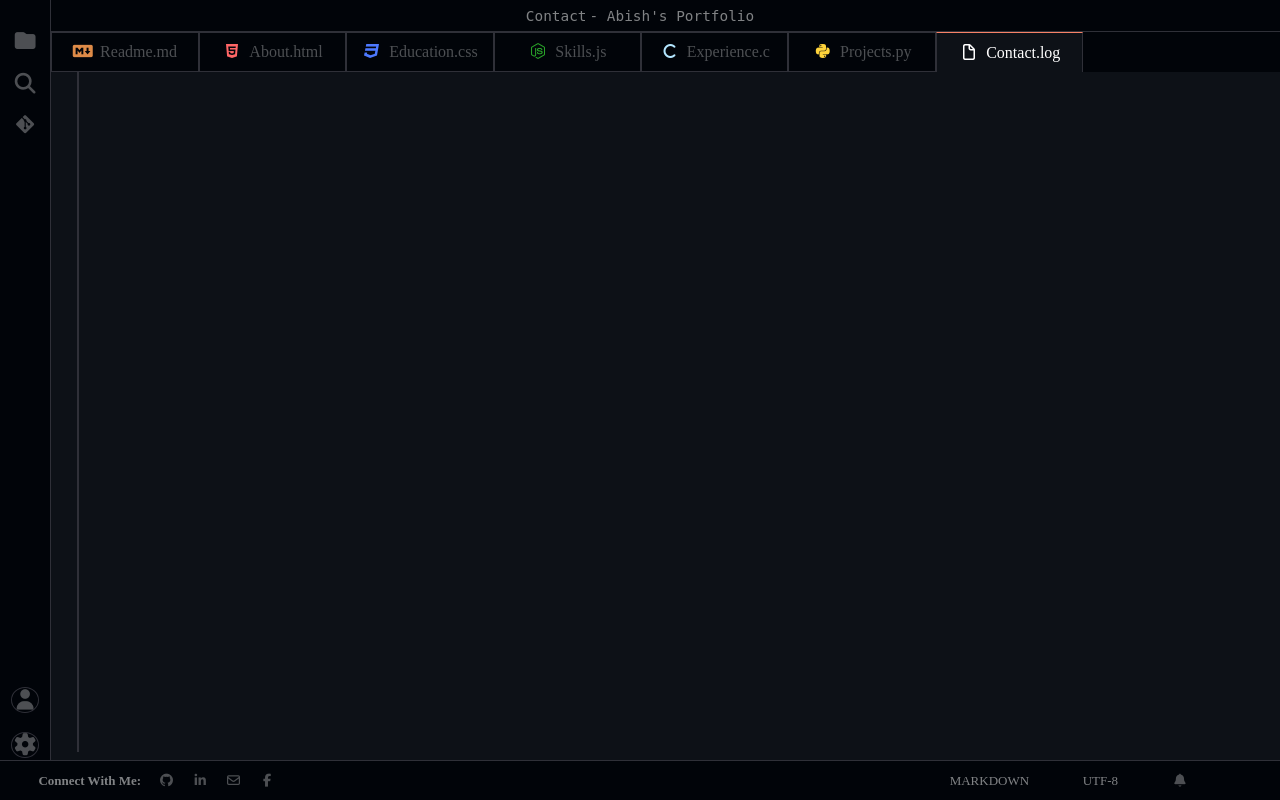
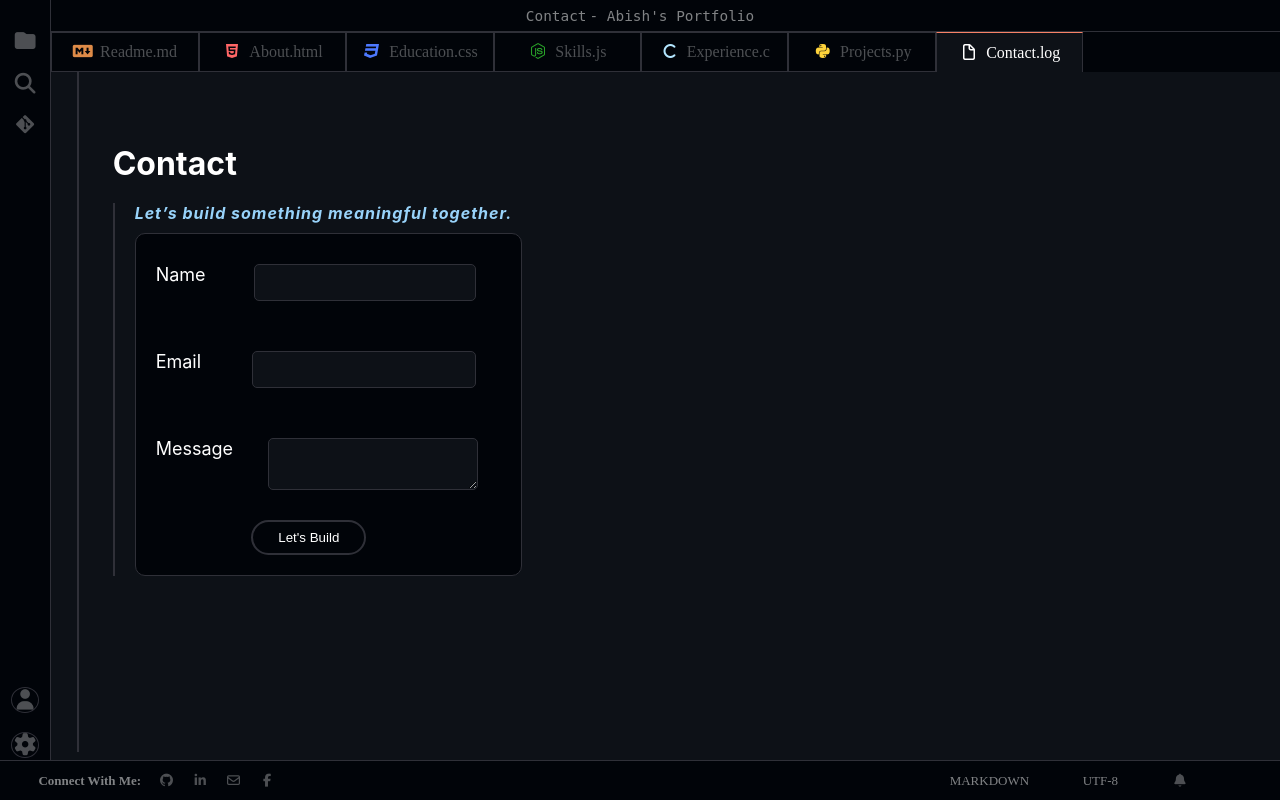
Before and after one commit to abishbaig/portfolio, a Django app: page /leads/contact/ in a window 1280 px wide. Run offline with Django 5.2, Linux system fonts and the light colour scheme; parts of the project's set-up code (start-up, migrations or seed data) failed here and were passed over; some libraries are stand-ins or nearby versions.

Commit message:
Implement Contact Form Backend

```diff
--- /dev/null
+++ b/apps/leads/static/leads/style.css
@@ -0,0 +1,77 @@
+.contact-container {
+    margin-top: 8vh;
+}
+
+.contact-msg h1 {
+    font-family: 'Inter', sans-serif;
+}
+
+.contact-content {
+    border-left: 2px solid var(--grey-color);
+    padding-left: 20px;
+    margin-top: 20px;
+}
+
+.contact-content h4 {
+    font-family: 'Inter', sans-serif;
+    color: var(--blue-color);
+    font-style: italic;
+    letter-spacing: 1px;
+}
+
+.contact-content .contact-form {
+    margin-top: 10px;
+    background-color: var(--secondary-color);
+    width: 35%;
+    border: 1px solid var(--grey-color);
+    border-radius: 10px;
+}
+
+.contact-form label {
+    font-family: 'Inter', sans-serif;
+    font-size: 18px;
+    color: var(--white-color);
+}
+
+.contact-form div {
+    margin-top: 10px;
+    padding: 20px;
+    display: grid;
+    grid-template-columns: auto auto;
+}
+
+.contact-form input,
+.contact-form textarea {
+    width: 90%;
+    border: 1px solid var(--grey-color);
+    padding: 10px;
+    border-radius: 5px;
+    background-color: var(--primary-color);
+    color: var(--white-color);
+}
+
+.contact-form div input:focus,
+.contact-form div textarea:focus {
+    box-shadow: 0 0 5px 3px var(--blue-color);
+}
+
+.contact-form button {
+    margin-top: 10px;
+    padding: 10px;
+    background-color: var(--secondary-color);
+    color: var(--white-color);
+    border: none;
+    border-radius: 5px;
+    cursor: pointer;
+    border: 2px solid var(--grey-color);
+    border-radius: 50px;
+    margin-left: 30%;
+    padding: 8px 25px;
+    margin-bottom: 20px;
+}
+
+.contact-form button:hover {
+    background-color: var(--grey-color);
+    color: var(--white-color);
+    transition: 0.3s ease-in-out;
+}
--- a/apps/leads/templates/leads/contact.html
+++ b/apps/leads/templates/leads/contact.html
@@ -13,5 +13,30 @@
 
 {% comment %} Main Content {% endcomment %}
 {% block main_content %}
-
+    <div class="contact-container">
+        <div class="contact-msg">
+            <h1>Contact</h1>
+        </div>
+        <div class="contact-content">
+            <h4>Let’s build something meaningful together.</h4>
+            <div class="contact-form">
+                <form action="{% url 'contact' %}" method="POST" autocomplete="off">
+                    {% csrf_token %}
+                    <div class="name">
+                        <label for="name">Name</label>
+                        <input type="text" name="name" id="name" required>
+                    </div>
+                    <div class="email">
+                        <label for="email">Email</label>
+                        <input type="email" name="email" id="email" required>
+                    </div>
+                    <div class="message">
+                        <label for="message">Message</label>
+                        <textarea name="message" id="message" required></textarea>
+                    </div>
+                    <button type="submit">Let's Build</button>
+                </form>
+            </div>
+        </div>
+    </div>
 {% endblock %}
--- a/apps/leads/views.py
+++ b/apps/leads/views.py
@@ -1,6 +1,13 @@
-from django.shortcuts import render
+from django.shortcuts import render, redirect
+from .models import ContactLeads
+
 
 # Create your views here.
 def contactView(request):
-
+    if request.method == "POST":
+        name = request.POST.get("name")
+        email = request.POST.get("email")
+        message = request.POST.get("message")
+        ContactLeads.objects.create(name=name, email=email, message=message)
+        return render(request, "leads/success.html")
     return render(request, "leads/contact.html")
--- a/static/style.css
+++ b/static/style.css
@@ -19,6 +19,7 @@ body {
     --secondary-color: #010409;
     --white-color: #FFFFFF;
     --grey-color: #2F3038;
+    --blue-color: #98D3FA;
 }
 
 /* ---------------------------------------------------------------------------------- */
```
Also changed, not shown: apps/leads/templates/leads/success.html (added, +28 -0 lines), apps/leads/static/style.css (deleted).
